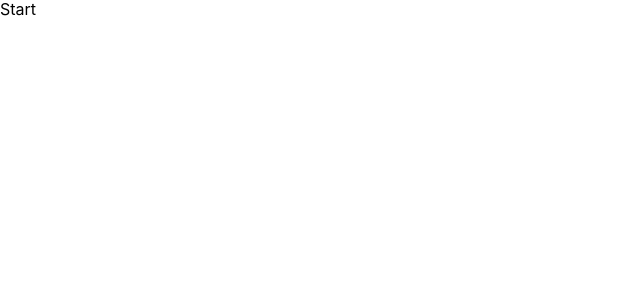
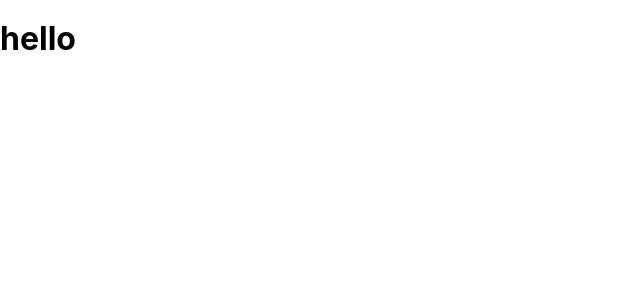
Before and after one commit to Zigje9/redux-saga-oauth, a React (Create React App) app in the folder redux-saga-oauth/: page / in a window 1280 px wide. Shown: the top 300 px of the page, without its empty margins (0-640 px from the left). Built offline with nearby package versions, Linux system fonts and the light colour scheme.

Commit message:
feat: add loginView

```diff
--- a/redux-saga-oauth/package.json
+++ b/redux-saga-oauth/package.json
@@ -3,10 +3,12 @@
   "version": "0.1.0",
   "private": true,
   "dependencies": {
+    "@types/react-router-dom": "^5.1.8",
     "@types/styled-components": "^5.1.13",
     "cra-template-typescript": "1.1.2",
     "react": "^17.0.2",
     "react-dom": "^17.0.2",
+    "react-router-dom": "^5.2.1",
     "react-scripts": "4.0.3",
     "styled-components": "^5.3.1",
     "styled-normalize": "^8.0.7",
--- a/redux-saga-oauth/src/App.tsx
+++ b/redux-saga-oauth/src/App.tsx
@@ -1,14 +1,21 @@
 import React from 'react';
+import { BrowserRouter, Route, Switch, Redirect } from 'react-router-dom';
 import { ThemeProvider } from 'styled-components';
 import GlobalStyle from './assets/styles/globalStyle';
 import { theme } from './assets/styles/theme';
+import LoginView from './pages/loginView';
 
 const App: React.FC = () => {
   return (
     <>
       <GlobalStyle />
       <ThemeProvider theme={theme}>
-        <div>Start</div>
+        <BrowserRouter>
+          <Switch>
+            <Route exact path="/" component={LoginView} />
+            <Redirect from="*" to="/" />
+          </Switch>
+        </BrowserRouter>
       </ThemeProvider>
     </>
   );
--- /dev/null
+++ b/redux-saga-oauth/src/pages/loginView.tsx
@@ -0,0 +1,12 @@
+import React from 'react';
+import styled from 'styled-components';
+
+const LoginView: React.FC = () => {
+  return (
+    <>
+      <h1>hello</h1>
+    </>
+  );
+};
+
+export default LoginView;
```
Also changed, not shown: 1 other file (tests, documents, lock files or other folders).
